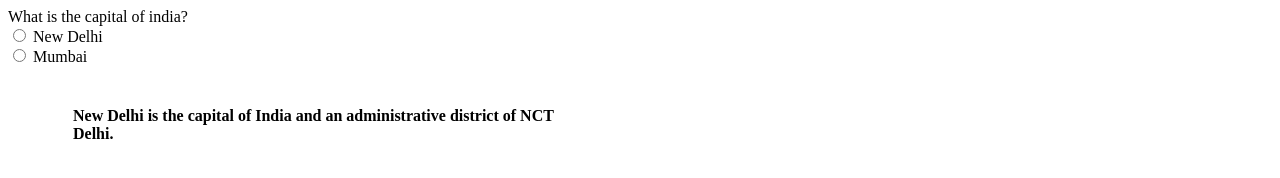
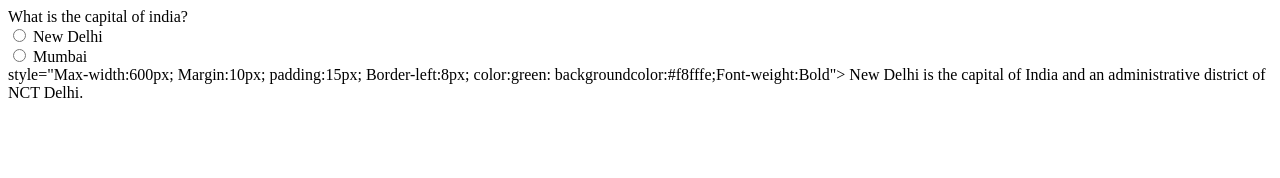
Before and after one commit to acciojob/trivia-Srikanth-235, a website: page main.html in a window 1280 px wide. Drawn offline with Linux system fonts and the light colour scheme.

Commit message:
created a submission

```diff
--- a/main.html
+++ b/main.html
@@ -12,10 +12,10 @@
 	<label>New Delhi</label><br>
 	<input type="radio" name="capital" value='Mumbai'>
 	<label>Mumbai</label><br>
-	<div style="Max-width:600px; Margin:10px; padding:15px; Border-left:8px; color:green: backgroundcolor:#f8fffe;Font-weight:Bold">
-		<blockquote>New Delhi is the capital of India and an administrative district of NCT Delhi.
+	<blackquote><span>style="Max-width:600px; Margin:10px; padding:15px; Border-left:8px; color:green: backgroundcolor:#f8fffe;Font-weight:Bold">
+		New Delhi is the capital of India and an administrative district of NCT Delhi.</span>
 		</blockquote>
-	</div>
+
 	<!-- the entire body must be written by student -->
     <script type="text/javascript" src="./script.js">
 </script>
```
